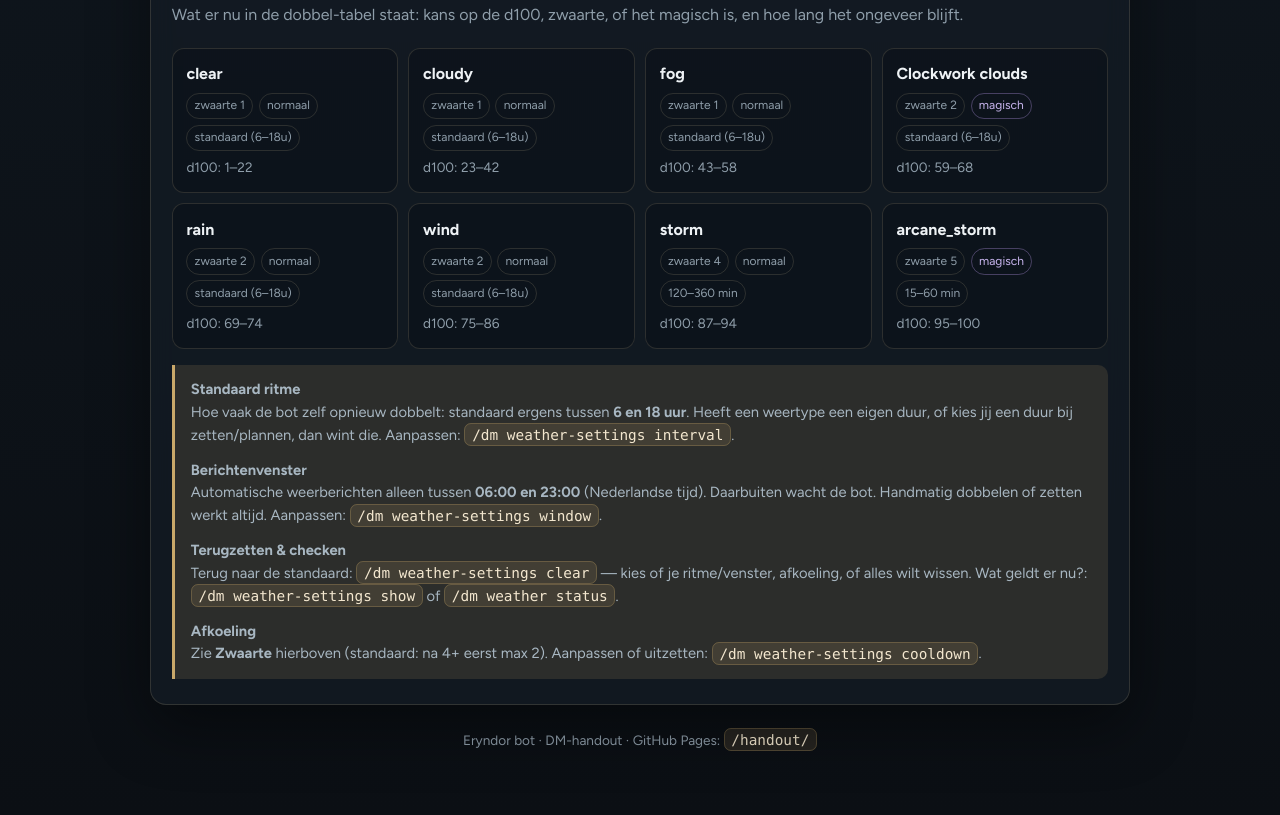
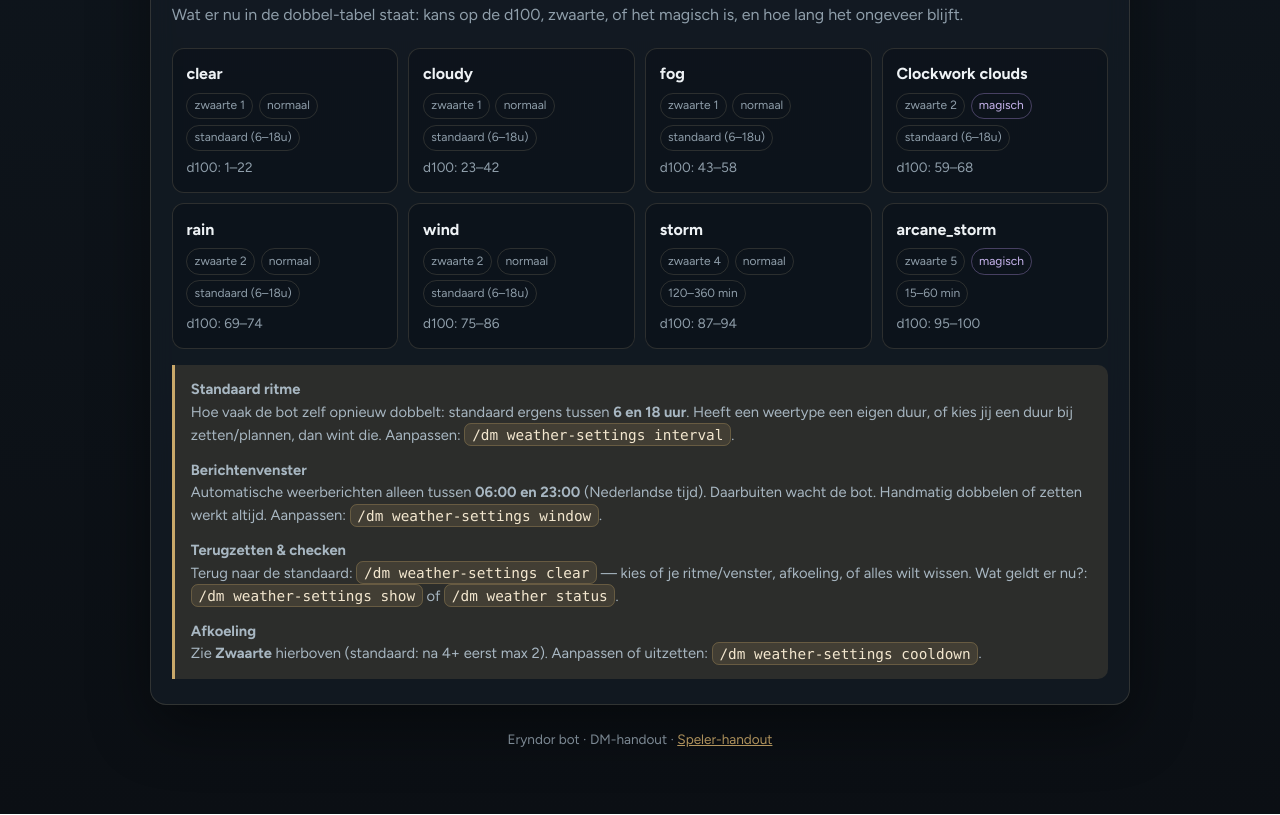
Before and after one commit to V3xillum/eryndor-bot, a website: page docs/handout/index.html in a window 1280 px wide. Shown: the part 1729-2544 px from the top of the page. Drawn offline with Linux system fonts and the light colour scheme.

Commit message:
update handleidingen

```diff
--- a/docs/handout/index.html
+++ b/docs/handout/index.html
@@ -500,6 +500,8 @@
       font-size: 0.85rem;
     }
 
+    footer a { color: var(--parchment); }
+
     @media (max-width: 560px) {
       .severity-scale { grid-template-columns: repeat(2, 1fr); }
       .wrap { width: min(980px, calc(100% - 1.25rem)); }
@@ -765,7 +767,10 @@
       </p>
     </section>
 
-    <footer>Eryndor bot · DM-handout · GitHub Pages: <code>/handout/</code></footer>
+    <footer>
+      Eryndor bot · DM-handout ·
+      <a href="spelers.html">Speler-handout</a>
+    </footer>
   </div>
 
   <script>
```
Also changed, not shown: docs/handout/spelers.html (+1 -1 lines).
